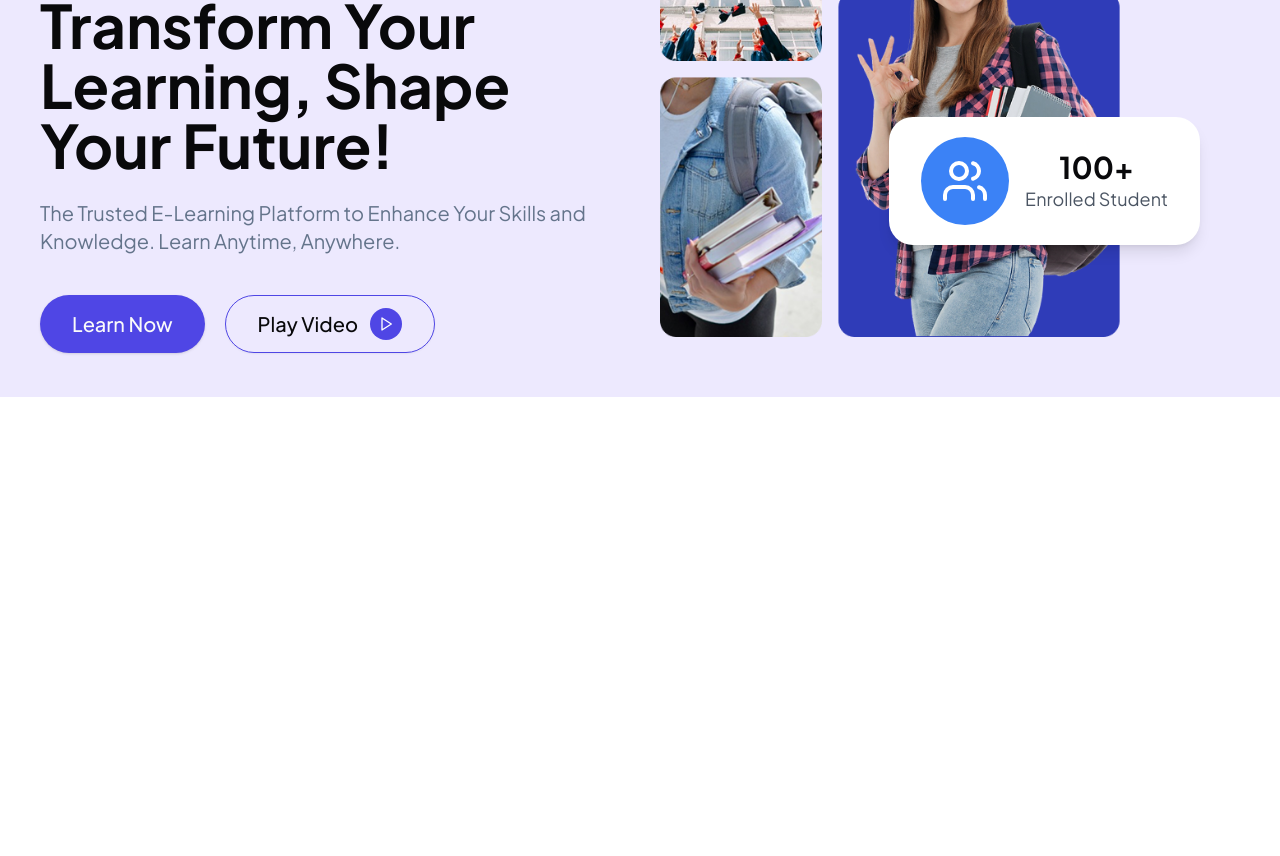
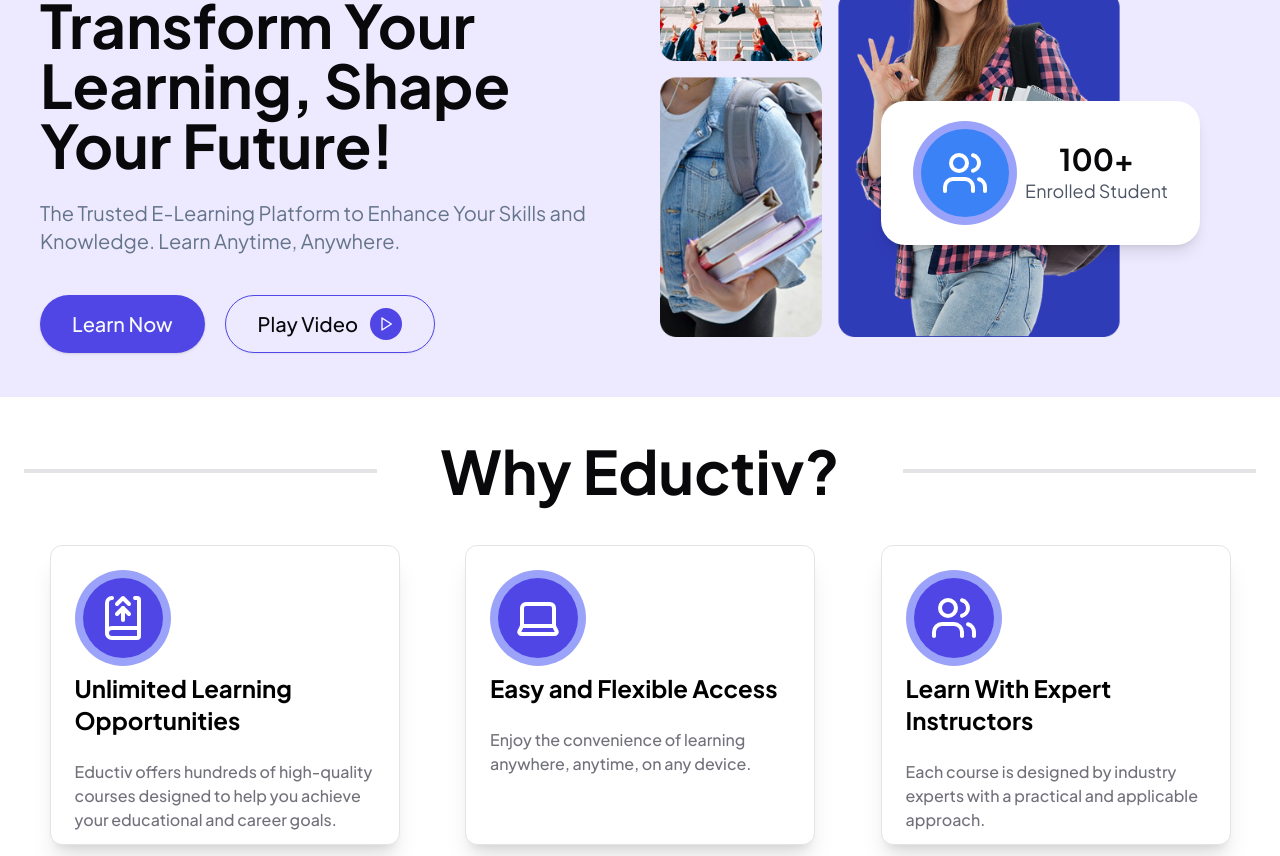
Before and after one commit to rayhanrizaldii/eductive-landing-page, a React (Vite) app: page / in a window 1280 px wide. Shown: the part 240-1096 px from the top of the page. Before the commit the page ends 800 px from the top, so only its background shows below. Built offline with nearby package versions, Linux system fonts and the light colour scheme.

Commit message:
ui: finish Card Section with responsive design and adjust Hero Section

```diff
--- /dev/null
+++ b/src/components/ui/card.tsx
@@ -0,0 +1,76 @@
+import * as React from "react"
+
+import { cn } from "@/lib/utils"
+
+const Card = React.forwardRef<
+  HTMLDivElement,
+  React.HTMLAttributes<HTMLDivElement>
+>(({ className, ...props }, ref) => (
+  <div
+    ref={ref}
+    className={cn(
+      "rounded-xl border border-zinc-200 bg-white text-zinc-950 shadow dark:border-zinc-800 dark:bg-zinc-950 dark:text-zinc-50",
+      className
+    )}
+    {...props}
+  />
+))
+Card.displayName = "Card"
+
+const CardHeader = React.forwardRef<
+  HTMLDivElement,
+  React.HTMLAttributes<HTMLDivElement>
+>(({ className, ...props }, ref) => (
+  <div
+    ref={ref}
+    className={cn("flex flex-col space-y-1.5 p-6", className)}
+    {...props}
+  />
+))
+CardHeader.displayName = "CardHeader"
+
+const CardTitle = React.forwardRef<
+  HTMLDivElement,
+  React.HTMLAttributes<HTMLDivElement>
+>(({ className, ...props }, ref) => (
+  <div
+    ref={ref}
+    className={cn("font-semibold leading-none tracking-tight", className)}
+    {...props}
+  />
+))
+CardTitle.displayName = "CardTitle"
+
+const CardDescription = React.forwardRef<
+  HTMLDivElement,
+  React.HTMLAttributes<HTMLDivElement>
+>(({ className, ...props }, ref) => (
+  <div
+    ref={ref}
+    className={cn("text-sm text-zinc-500 dark:text-zinc-400", className)}
+    {...props}
+  />
+))
+CardDescription.displayName = "CardDescription"
+
+const CardContent = React.forwardRef<
+  HTMLDivElement,
+  React.HTMLAttributes<HTMLDivElement>
+>(({ className, ...props }, ref) => (
+  <div ref={ref} className={cn("p-6 pt-0", className)} {...props} />
+))
+CardContent.displayName = "CardContent"
+
+const CardFooter = React.forwardRef<
+  HTMLDivElement,
+  React.HTMLAttributes<HTMLDivElement>
+>(({ className, ...props }, ref) => (
+  <div
+    ref={ref}
+    className={cn("flex items-center p-6 pt-0", className)}
+    {...props}
+  />
+))
+CardFooter.displayName = "CardFooter"
+
+export { Card, CardHeader, CardFooter, CardTitle, CardDescription, CardContent }
--- a/src/pages/Home.tsx
+++ b/src/pages/Home.tsx
@@ -1,11 +1,13 @@
-import Hero from "./components/Hero"
+import Card from "./components/Card";
+import Hero from "./components/Hero";
 
 function Home() {
   return (
-    <div className="flex justify-center items-center">
-      <Hero/>
+    <div className="flex flex-col justify-center items-center">
+      <Hero />
+      <Card />
     </div>
-  )
+  );
 }
 
-export default Home
+export default Home;
--- /dev/null
+++ b/src/pages/components/Card.tsx
@@ -0,0 +1,73 @@
+import {
+  Card,
+  CardContent,
+  CardDescription,
+  CardHeader,
+  CardTitle,
+} from "@/components/ui/card";
+import { BookUp2Icon, Laptop, Users } from "lucide-react";
+
+function CardSection() {
+  const cardItem = [
+    {
+      logo: <BookUp2Icon size={48} />,
+      desc: "Unlimited Learning Opportunities",
+      content:
+        "Eductiv offers hundreds of high-quality courses designed to help you achieve your educational and career goals.",
+    },
+    {
+      logo: <Laptop size={48} />,
+      desc: "Easy and Flexible Access",
+      content:
+        "Enjoy the convenience of learning anywhere, anytime, on any device. ",
+    },
+    {
+      logo: <Users size={48} />,
+      desc: "Learn With Expert Instructors",
+      content:
+        "Each course is designed by industry experts with a practical and applicable approach.",
+    },
+  ];
+
+  return (
+    <>
+      <div className="flex w-full items-center justify-between gap-x-4 h-[100px] my-6">
+        <div className="h-[2px] w-full border-t-4 mx-6" />
+        <h1 className="flex-1 text-nowrap font-bold text-4xl xl:text-6xl max-w-3xl mx-6">
+          Why Eductiv?
+        </h1>
+        <div className="h-[2px] w-full border-t-4 mx-6" />
+      </div>
+      <div className="flex flex-wrap w-full items-center justify-evenly gap-4">
+        {cardItem.map((item, index) => (
+          <Card
+            className="w-[350px] h-[300px] flex flex-col shadow-xl"
+            key={index}
+          >
+            <CardHeader>
+              <CardTitle className="flex">
+                <div className="bg-indigo-400/80 p-2 rounded-full">
+                  <div className="bg-indigo-600 text-white p-4 rounded-full">
+                    {item.logo}
+                  </div>
+                </div>
+              </CardTitle>
+              <CardDescription>
+                <h1 className="text-xl xl:text-2xl text-black font-bold">
+                  {item.desc}
+                </h1>
+              </CardDescription>
+            </CardHeader>
+            <CardContent>
+              <p className="text-muted-foreground font-medium">
+                {item.content}
+              </p>
+            </CardContent>
+          </Card>
+        ))}
+      </div>
+    </>
+  );
+}
+
+export default CardSection;
--- a/src/pages/components/Hero.tsx
+++ b/src/pages/components/Hero.tsx
@@ -9,7 +9,7 @@
         <h1 className="border border-indigo-600 rounded-xl px-7 py-2 mt-10 text-xl">
           Hi, Learner!
         </h1>
-        <h1 className="font-bold text-4xl xl:text-6xl max-w-xl my-6">
+        <h1 className="font-bold text-4xl xl:text-6xl max-w-3xl my-6">
           Transform Your Learning, Shape Your Future!
         </h1>
         <p className="text-slate-500 text-lg xl:text-xl max-w-xl">
@@ -30,8 +30,10 @@
       <div className="hidden xl:block relative w-1/2 p-5">
         <img src={banner} alt="E-Learning SVG" className="w-[85%]" />
         <div className="absolute bottom-[7rem] right-10 bg-white shadow-lg rounded-3xl flex items-center px-8 py-5 gap-2">
-          <div className="bg-blue-500 text-white p-5 mr-2 rounded-full">
-            <Users size={48} />
+          <div className="bg-indigo-400/80 p-2 rounded-full">
+            <div className="bg-blue-500 text-white p-5 rounded-full">
+              <Users size={48} />
+            </div>
           </div>
           <div className="text-center">
             <p className="text-3xl font-bold">100+</p>
```
